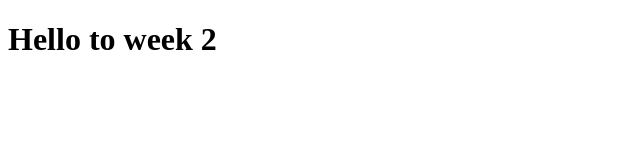
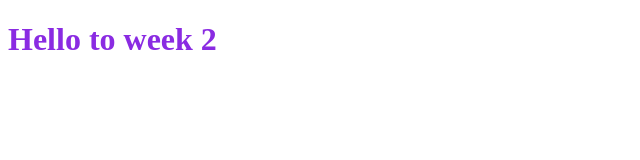
Before and after one commit to NishaSaraswat07/gitweek2, a plain HTML site: page index.html in a window 1280 px wide. Shown: the whole page, without its empty margins (0-640 px from the left). Drawn offline with Linux system fonts and the light colour scheme.

Commit message:
file path corrected for css file

```diff
--- a/index.html
+++ b/index.html
@@ -5,7 +5,7 @@
     <meta http-equiv="X-UA-Compatible" content="IE=edge">
     <meta name="viewport" content="width=device-width, initial-scale=1.0">
     <title>Document</title>
-    <link href="./style.css" rel="stylesheet">
+    <link href="./main.css" rel="stylesheet">
 </head>
 <body>
     <h1 class="heading">
```
